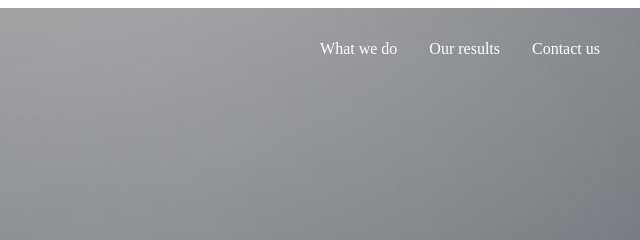
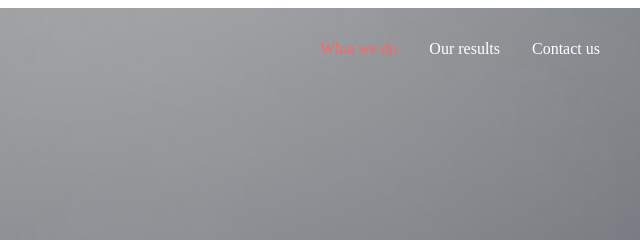
Before and after one commit to showmandem/alx_html_css, a plain HTML site: page headphones/index.html in a window 1280 px wide. In both pictures the pointer is over the link "What we do". Shown: the top 240 px of the page, 640-1280 px from the left. Drawn offline with Linux system fonts and the light colour scheme.

Commit message:
changed of file name

```diff
--- a/headphones/style.css
+++ b/headphones/style.css
@@ -195,7 +195,12 @@ a{
     display: flex;
     justify-content: end;
     align-items: right;
+
 }
+a:hover, a:active {
+  color: #FF6565;
+}
+
 .nav-bar{
     display: flex;
     justify-content: space-between;
```
